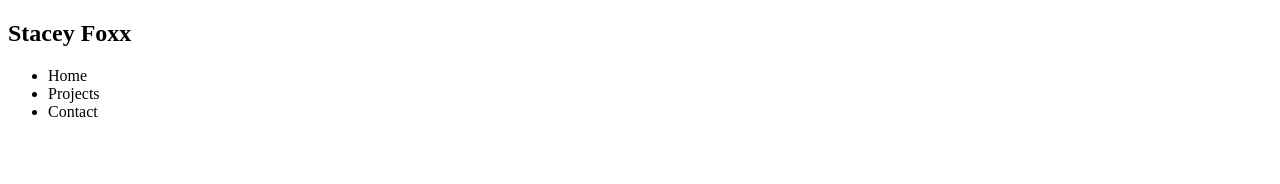
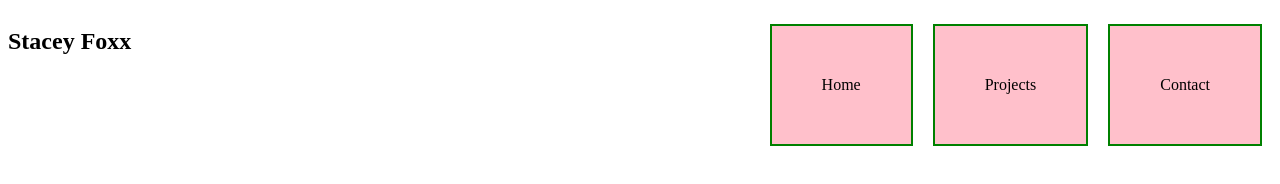
Before and after one commit to StaceyFoxx/portfolio, a plain HTML site: page index.html in a window 1280 px wide. Drawn offline with Linux system fonts and the light colour scheme.

Commit message:
added CSS and navigation styling

```diff
--- a/index.html
+++ b/index.html
@@ -3,15 +3,16 @@
   <head>
     <meta charset="UTF-8" />
     <meta name="viewport" content="width=device-width, initial-scale=1.0" />
+    <link rel="stylesheet" href="style.css" />
     <title>Portfolio</title>
   </head>
   <body>
-    <nav>
+    <nav class="navbar">
       <h1>Stacey Foxx</h1>
-      <ul>
-        <li>Home</li>
-        <li>Projects</li>
-        <li>Contact</li>
+      <ul class="navlist">
+        <li class="navitem">Home</li>
+        <li class="navitem">Projects</li>
+        <li class="navitem">Contact</li>
       </ul>
     </nav>
   </body>
--- /dev/null
+++ b/style.css
@@ -0,0 +1,17 @@
+.navbar {
+  display: flex;
+  justify-content: space-between;
+}
+
+.navlist {
+  display: flex;
+}
+
+.navitem {
+  list-style: none;
+  background-color: pink;
+  padding: 50px;
+  border: 2px solid green;
+  margin-left: 10px;
+  margin-right: 10px;
+}
```
